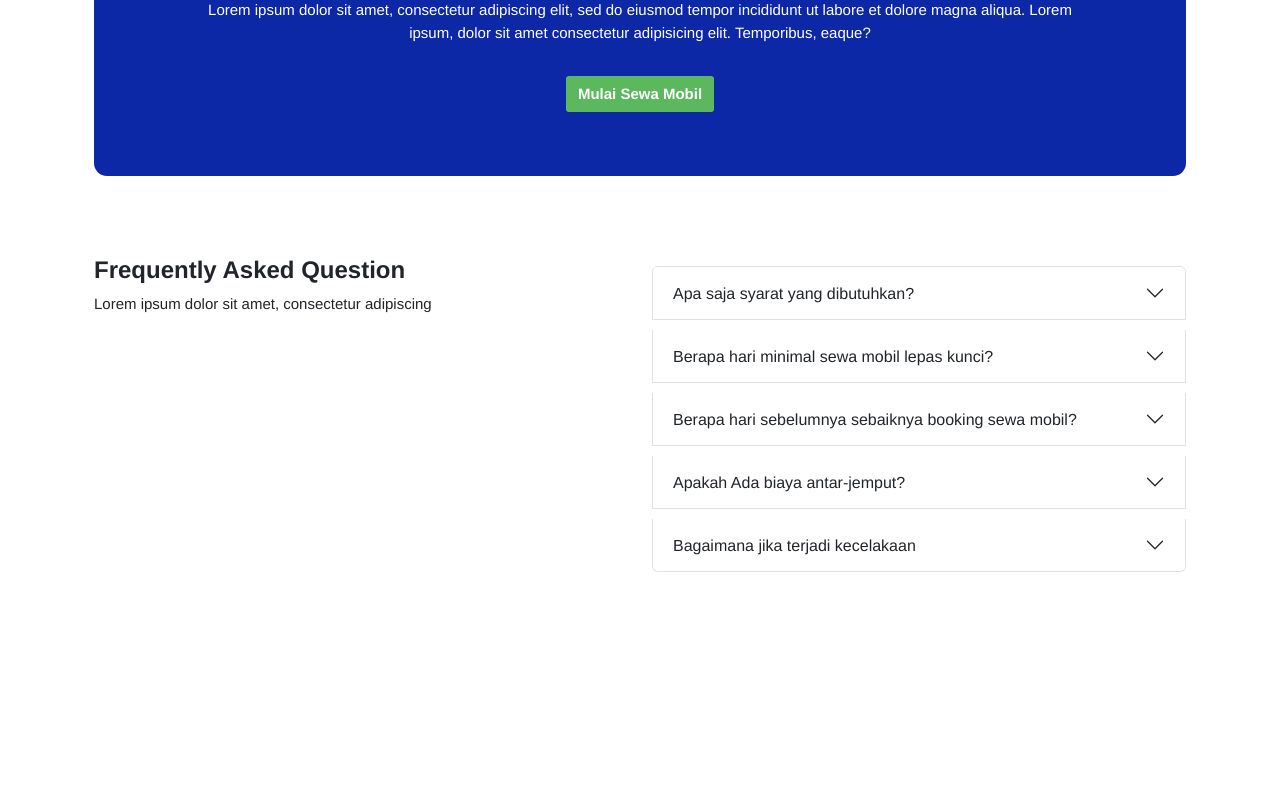
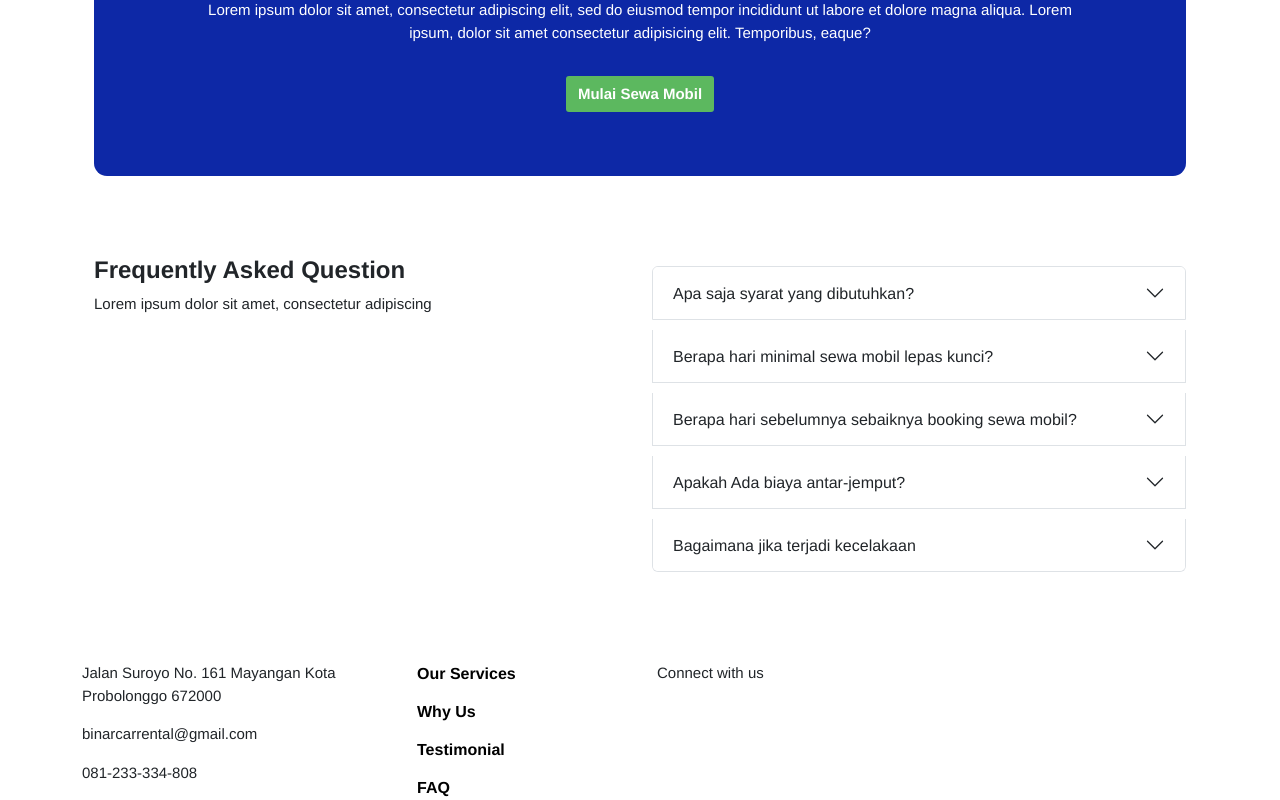
Before and after one commit to PramudyaReynaldi/car-rentals, a React (Vite) app: page / in a window 1280 px wide. Shown: the part 5308-6108 px from the top of the page. Before the commit the page ends 5890 px from the top, so only its background shows below. Built offline with nearby package versions, Linux system fonts and the light colour scheme; no server answers.

Commit message:
feature: add footer🚀

```diff
--- a/src/App.jsx
+++ b/src/App.jsx
@@ -2,7 +2,7 @@ import React from "react";
 import HomePage from "./pages/home";
 import RegisterPage from "./pages/register";
 import LoginPage from "./pages/login";
-import ListCars from "./pages/list-cars";
+import ListCarsPage from "./pages/list-cars";
 import { BrowserRouter as Router, Routes, Route } from "react-router-dom";
 import "bootstrap/dist/css/bootstrap.min.css";
 
@@ -14,7 +14,7 @@ function App() {
                     <Route path="/" element={<HomePage />} />
                     <Route path="/register" element={<RegisterPage />} />
                     <Route path="/login" element={<LoginPage />} />
-                    <Route path="/list-cars" element={<ListCars />} />
+                    <Route path="/list-cars" element={<ListCarsPage />} />
                 </Routes>
             </Router>
         </>
--- a/src/components/Banner/index.jsx
+++ b/src/components/Banner/index.jsx
@@ -1,4 +1,4 @@
-import React, { useEffect, useState } from "react";
+import React, { Children, useEffect, useState } from "react";
 import Button from "../Button";
 import { showAlertError } from "../Alert";
 import { Link } from "react-router-dom";
@@ -7,7 +7,7 @@ import { getMe } from "../../features/authSlice";
 import axios from "axios";
 
 const Banner = (props) => {
-   const { className } = props;
+   const { className, children } = props;
    const [imageUrl, setImageUrl] = useState(null);
 
    const dispatch = useDispatch();
@@ -53,7 +53,7 @@ const Banner = (props) => {
                      kebutuhanmu untuk sewa mobil selama 24 jam. Klik disini untuk mencari mobil!
                   </div>
                   <Link to="/list-cars" className="text-decoration-none">
-                     <Button styles="mt-3 mb-lg-0 mb-4">Mulai Sewa Mobil</Button>
+                     {children}
                   </Link>
                </>
             ) : (
--- /dev/null
+++ b/src/components/Footer/index.jsx
@@ -0,0 +1,47 @@
+import { Link as ScrollLink } from "react-scroll";
+
+const Footer = () => {
+    const footerLink = [
+        { name: "Our Services", href: "ourServices" },
+        { name: "Why Us", href: "whyUs" },
+        { name: "Testimonial", href: "testimonial" },
+        { name: "FAQ", href: "faq" },
+    ]
+
+    return (
+        <footer>
+            <div className="row" style={{ gap: "50px" }}>
+                <div className="col-lg-3 col-12">
+                    <p>Jalan Suroyo No. 161 Mayangan Kota Probolonggo 672000</p>
+                    <p>binarcarrental@gmail.com</p>
+                    <p>081-233-334-808</p>
+                </div>
+                <div className="col-lg-2 col-12">
+                    <div className="d-flex flex-column" style={{ gap: "14px" }}>
+                        {footerLink.map((link) => (
+                            <ScrollLink
+                                to={link.href}
+                                smooth={true}
+                                aria-current="page"
+                                style={{ cursor: "pointer", color: "var(--primary-color)" }}
+                                className="fw-bold text-decoration-none"
+                            >
+                                {link.name}
+                            </ScrollLink>
+                        ))}
+                    </div>
+                </div>
+                <div className="col-lg-3 col-12">
+                    <div className="connect-us">
+                        <p>Connect with us</p>
+                    </div>
+                    <div className="connect-image">
+
+                    </div>
+                </div>
+            </div>
+        </footer>
+    )
+}
+
+export default Footer;
--- /dev/null
+++ b/src/components/ListCars/index.jsx
@@ -0,0 +1,46 @@
+import React, { useEffect, useState } from "react";
+import axios from "axios";
+
+const ListCars = () => {
+    const [products, setProducts] = useState();
+
+    const getProducts = async () => {
+        try {
+            const response = await axios.get(`${import.meta.env.VITE_BASE_URL}/products`);
+            console.log(response.data.products);
+            setProducts(response.data.products);
+        } catch (error) {
+            console.error(error);
+        }
+    }
+
+    useEffect(() => {
+        getProducts();
+    }, []);
+
+    return (
+        <div className="container">
+            <div className="row">
+                {products && products.map((product) => (
+                    <div className="col-lg-4 col-12">
+                        <div key={product.uuid} className="card mb-3" style={{height: "580px"}}>
+                            <div className="card-body">
+                                <div className="card-image">
+                                    <img src={product.image} alt={product.name} className="" style={{width: "100%", height: "300px"}} />
+                                </div>
+                                <div className="card-text mt-4">
+                                    <h5 className="card-title fw-bold">{product.manufacture} <span className="fw-normal">{product.model}</span></h5>
+                                    <p className="card-text fw-bold">Rp. {product.rentPerDay} / Hari</p>
+                                    <p className="card-text">{product.description}</p>
+                                    <p className="card-text">{product.capacity} Orang</p>
+                                </div>
+                            </div>
+                        </div>
+                    </div>
+                ))}
+            </div>
+        </div>
+    );
+}
+
+export default ListCars;
--- a/src/components/Navbar/index.jsx
+++ b/src/components/Navbar/index.jsx
@@ -27,7 +27,7 @@ const Navbar = (props) => {
    };
 
    const backgroundStyle = {
-      background: scrollY < 100 ? 'var(--bg-secondary)' : 'var(--bg-primary)',
+      background: scrollY < 368 ? 'var(--bg-secondary)' : 'var(--bg-primary)',
       transition: 'background 0.5s',
    };
 
--- a/src/index.css
+++ b/src/index.css
@@ -107,7 +107,7 @@ p {
     fill: var(--secondary-color);
 }
 
-.our-service-content, .why-us-content, .testimonial-content, .faq-content {
+.our-service-content, .why-us-content, .testimonial-content, .faq-content, .footer-content {
     padding-top: 5rem;
 }
 
--- a/src/pages/home.jsx
+++ b/src/pages/home.jsx
@@ -6,6 +6,8 @@ import WhyUsCard from "../components/WhyUsCard";
 import Testimonial from "../components/Testimonial";
 import CardBanner from "../components/CardBanner";
 import Faq from "../components/Faq";
+import Button from "../components/Button";
+import Footer from "../components/Footer";
 
 const HomePage = () => {
     return (
@@ -20,7 +22,9 @@ const HomePage = () => {
                             { name: "FAQ", href: "faq" },
                         ]}>
                             <div className="banner-home">
-                                <Banner className="mt-5" />
+                                <Banner className="mt-5">
+                                    <Button styles="mt-3 mb-lg-0 mb-4">Mulai Sewa Mobil</Button>
+                                </Banner>
                             </div>
                         </Navbar>
                     </div>
@@ -44,6 +48,9 @@ const HomePage = () => {
                     <div className="faq-content">
                         <Faq />
                     </div>
+                    <div className="footer-content">
+                        <Footer />
+                    </div>
                 </div>
             </div>
         </>
--- a/src/pages/list-cars.jsx
+++ b/src/pages/list-cars.jsx
@@ -1,26 +1,8 @@
-import React, { useEffect, useState } from "react";
 import Navbar from "../components/Navbar";
 import Banner from "../components/Banner";
-import axios from "axios";
+import ListCars from "../components/ListCars";
 
-const ListCars = () => {
-    const [products, setProducts] = useState();
-
-    const getProducts = async () => {
-        try {
-            const response = await axios.get(`${import.meta.env.VITE_BASE_URL}/products`);
-            console.log("API Response:", response.data.carsData);
-            setProducts(response.data.carsData);
-
-        } catch (error) {
-            console.error(error);
-        }
-    }
-
-    useEffect(() => {
-        getProducts();
-    }, []);
-
+const ListCarsPage = () => {
     return (
         <>
             <div className="navbar-home">
@@ -29,28 +11,12 @@ const ListCars = () => {
                         <Banner className="mt-5" />
                     </div>
                 </Navbar>
-                <div className="container">
-                    <div className="row">
-                        {products && products.map((product) => (
-                            <div className="col-lg-4 col-12">
-                                <div key={product.uuid} className="card">
-                                    <div className="card-body">
-                                        <h5 className="card-title">{product.plate}</h5>
-                                        <p className="card-text">{product.manufacture}</p>
-                                        <p className="card-text">{product.model}</p>
-                                        <p className="card-text">{product.capacity}</p>
-                                        <p className="card-text">{product.rentPerDay}</p>
-                                        <p className="card-text">{product.description}</p>
-                                        <img src={product.image} alt={product.name} className="img-fluid" />
-                                    </div>
-                                </div>
-                            </div>
-                        ))}
-                    </div>
-                </div>
+            </div>
+            <div className="mt-5">
+                <ListCars />
             </div>
         </>
     );
 };
 
-export default ListCars;
+export default ListCarsPage;
```
